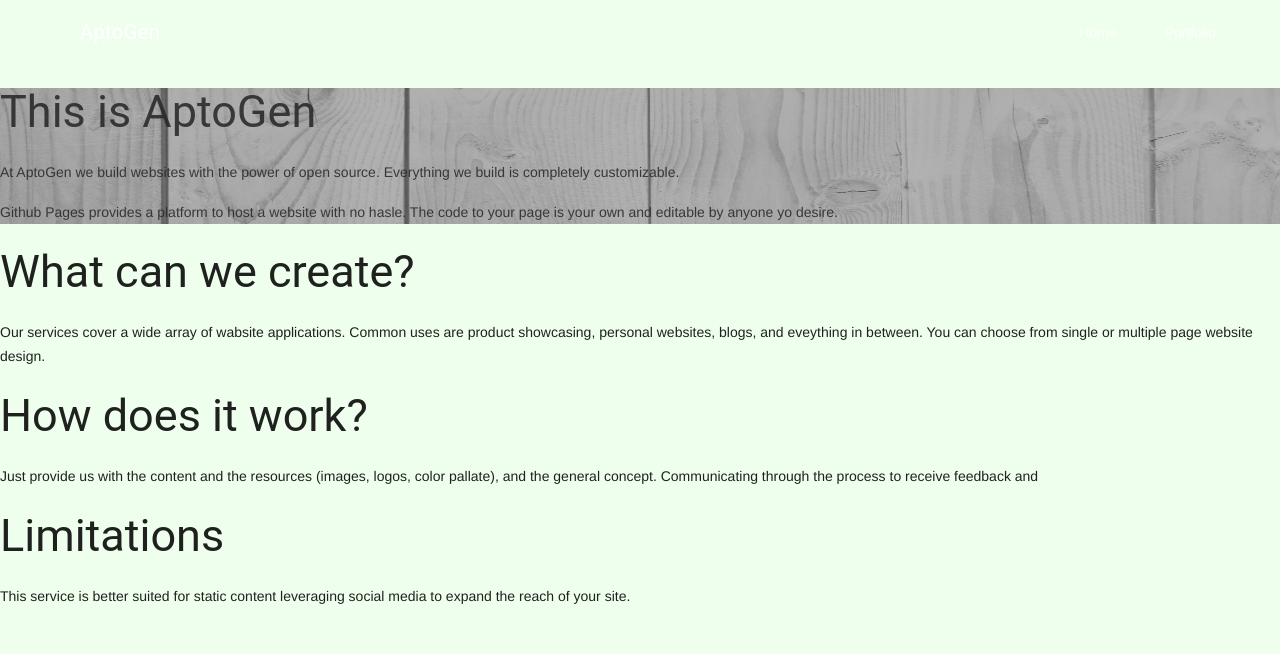
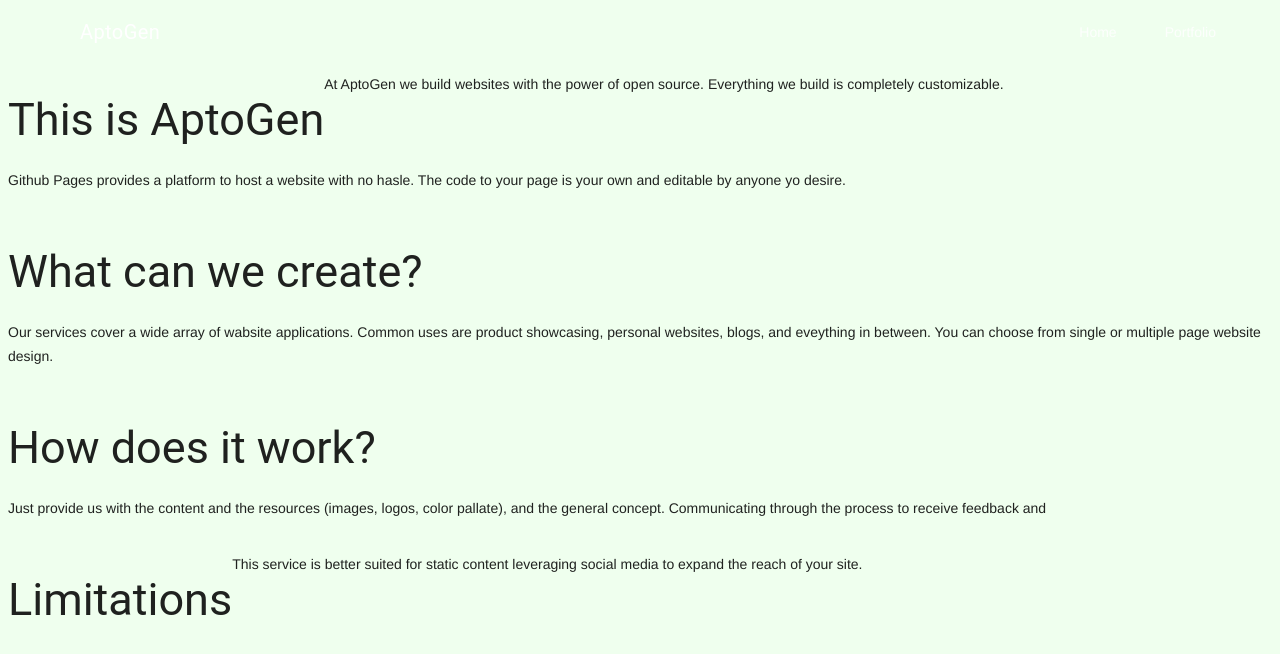
Before and after one commit to karloluis/AptoGen, a Jekyll site: the page built from index.html, in a window 1280 px wide. Shown: the top 654 px of the page. Built offline with Jekyll 4.4.1, drawn with Linux system fonts in a browser that asks for light colours.

Commit message:
MDL properties

```diff
--- a/index.html
+++ b/index.html
@@ -2,10 +2,11 @@
 layout: default
 title: Home
 description:
-home: active
+home: is-active
 ---
 
-<section class=" wood-bg">
+<article class="">
+  <section class="mdl-grid woodboard-banner">
     <h2>This is AptoGen</h2>
     <p>
       At AptoGen we build websites with the power of open source.
@@ -18,9 +19,7 @@
 
   </section>
 
-
-
-<section class="">
+  <section class="mdl-grid">
     <h2>What can we create?</h2>
     <p>
       Our services cover a wide array of wabsite applications.
@@ -29,7 +28,7 @@
     </p>
   </section>
 
-<section>
+  <section class="mdl-grid">
     <h2>How does it work?</h2>
     <p>
       Just provide us with the content and the resources (images, logos, color pallate), and the general concept.
@@ -37,9 +36,11 @@
     </p>
   </section>
 
-<section>
+  <section class="mdl-grid">
     <h2>Limitations</h2>
     <p>
       This service is better suited for static content leveraging social media to expand the reach of your site.
     </p>
   </section>
+
+</article>
```
Lines whose indentation alone changed are shown as unchanged.
